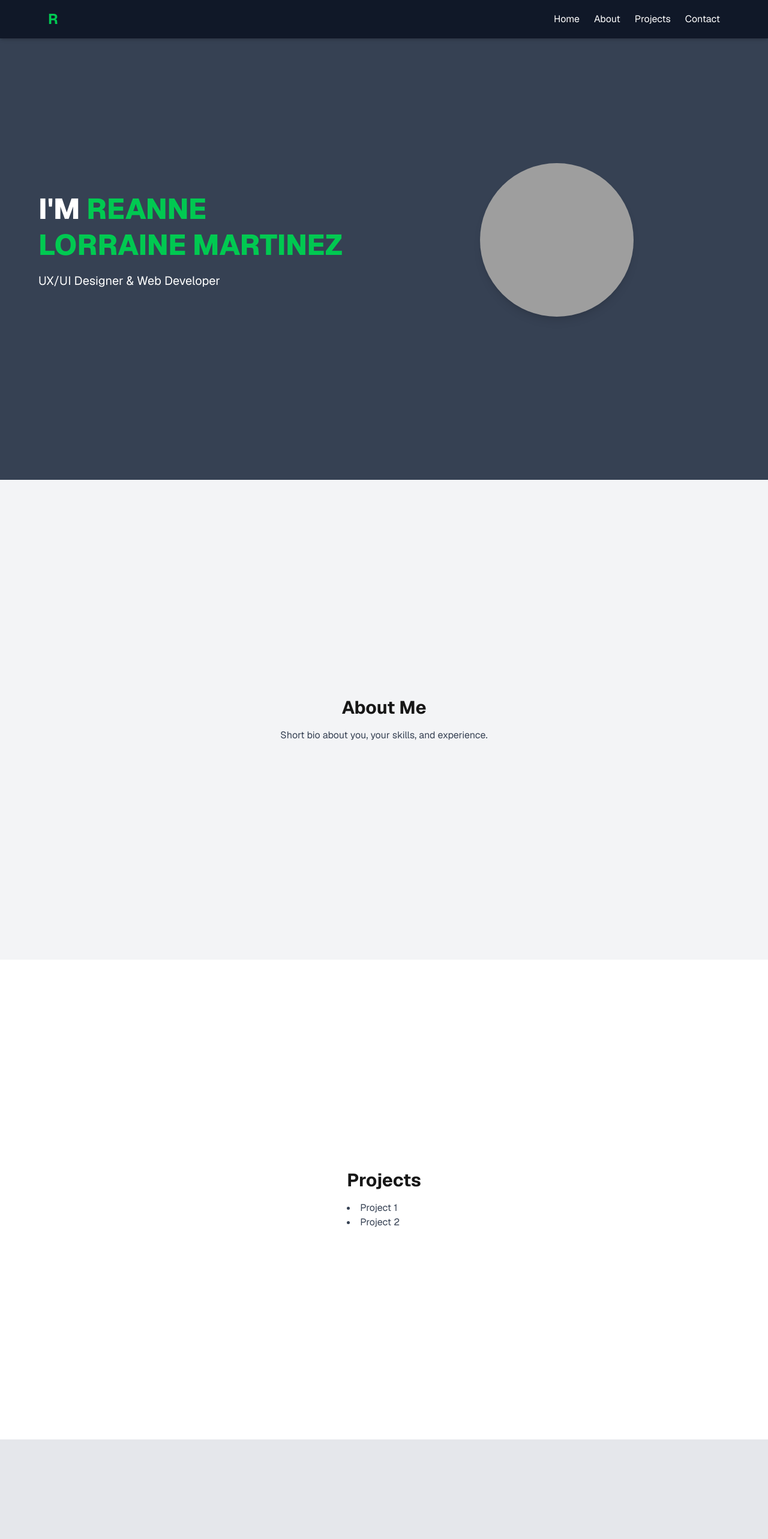
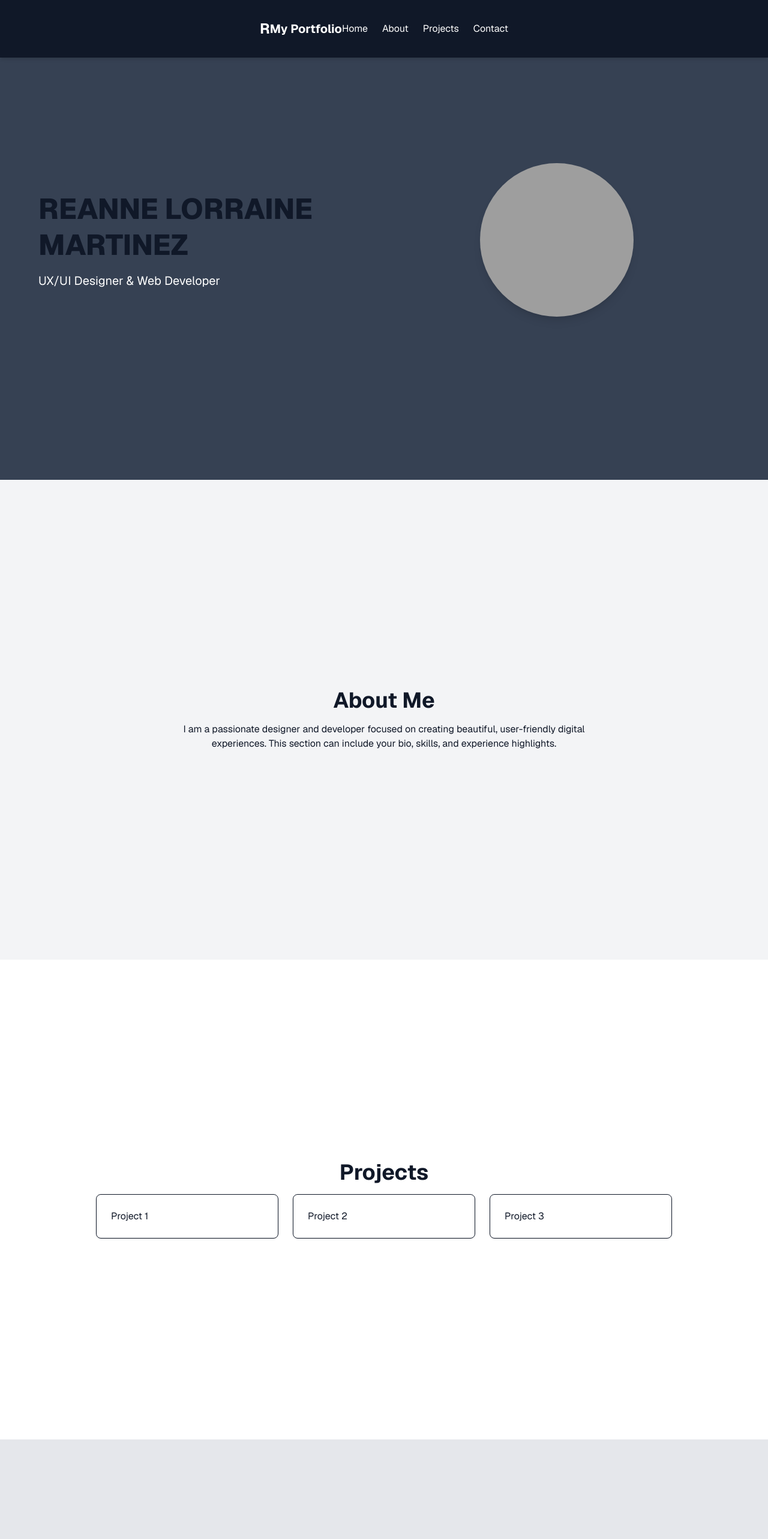
Before and after one commit to ZenorianDev/Portfolio, a Next.js app in the folder portfolio/: page / in a window 1280 px wide. Shown: the top 2566 px of the page at 60% size. Built offline with nearby package versions, Linux system fonts and the light colour scheme; grey boxes are pictures that could not be loaded.

Commit message:
components

```diff
--- a/portfolio/components/contact.tsx
+++ b/portfolio/components/contact.tsx
@@ -5,7 +5,7 @@
       className="h-screen flex flex-col justify-center items-center bg-gray-200 text-gray-900"
     >
       <h2 className="text-4xl font-bold mb-4">Contact Me</h2>
-      <p className="mb-4">Let’s work together! Reach me via email:</p>
+      <p className="mb-4">Let's work together! Reach me via email:</p>
       <a
         href="mailto:yourname@example.com"
         className="px-6 py-3 bg-gray-900 text-white rounded-md hover:bg-gray-700 transition"
--- a/portfolio/components/footer.tsx
+++ b/portfolio/components/footer.tsx
@@ -1,7 +1,7 @@
 export default function Footer() {
   return (
     <footer className="bg-gray-900 text-white py-6 text-center">
-      <p>© {new Date().getFullYear()} Reanne Martinez | 2024 All rights reserved.</p>
+      <p>© {new Date().getFullYear()} Reanne Martinez | All rights reserved.</p>
     </footer>
   );
 }
--- a/portfolio/components/homesection.tsx
+++ b/portfolio/components/homesection.tsx
@@ -2,15 +2,16 @@
   return (
     <main className="font-sans">
       {/* Navbar */}
-      <nav className="fixed top-0 left-0 w-full bg-gray-900 text-white z-50 shadow-md">
+      <nav className="fixed top-0 left-0 w-full bg-gray-900 text-white px-8 py-4 flex justify-between items-center shadow-md z-50">
         <div className="max-w-6xl mx-auto flex justify-between items-center p-4">
-          <div className="text-2xl font-bold text-green-500">R</div>
-          <ul className="flex gap-6">
-            <li><a href="#homesection" className="hover:text-green-500">Home</a></li>
-            <li><a href="#about" className="hover:text-green-500">About</a></li>
-            <li><a href="#projects" className="hover:text-green-500">Projects</a></li>
-            <li><a href="#contact" className="hover:text-green-500">Contact</a></li>
-          </ul>
+          <div className="text-2xl font-bold text-white">R</div>
+        <h1 className="text-xl font-bold">My Portfolio</h1>
+        <ul className="flex space-x-6">
+          <li><a href="#homesection">Home</a></li>
+          <li><a href="#about">About</a></li>
+          <li><a href="#projects">Projects</a></li>
+          <li><a href="#contact">Contact</a></li>
+        </ul>
         </div>
       </nav>
 
@@ -21,7 +22,7 @@
       >
         <div className="max-w-xl p-8 text-center md:text-left">
           <h1 className="text-5xl font-extrabold leading-tight">
-            I'M <span className="text-green-500">REANNE LORRAINE MARTINEZ</span>
+            <span className="text-gray-900">REANNE LORRAINE MARTINEZ</span>
           </h1>
           <p className="mt-4 text-xl">UX/UI Designer & Web Developer</p>
         </div>
@@ -35,37 +36,49 @@
       </section>
 
       {/* About Section */}
-      <section id="about" className="h-screen flex items-center justify-center bg-gray-100">
-        <div className="max-w-3xl p-8 text-center">
-          <h2 className="text-3xl font-bold">About Me</h2>
-          <p className="mt-4 text-gray-700">
-            Short bio about you, your skills, and experience.
-          </p>
-        </div>
+      <section
+        id="about"
+        className="h-screen flex flex-col justify-center items-center bg-gray-100 text-gray-900"
+      >
+        <h2 className="text-4xl font-bold mb-4">About Me</h2>
+        <p className="max-w-2xl text-center">
+          I am a passionate designer and developer focused on creating beautiful,
+          user-friendly digital experiences. This section can include your bio,
+          skills, and experience highlights.
+        </p>
       </section>
 
       {/* Projects Section */}
-      <section id="projects" className="h-screen flex items-center justify-center bg-white">
-        <div className="max-w-3xl p-8">
-          <h2 className="text-3xl font-bold">Projects</h2>
-          <ul className="mt-4 list-disc list-inside text-gray-700">
-            <li>Project 1</li>
-            <li>Project 2</li>
-          </ul>
+      <section
+        id="projects"
+        className="h-screen flex flex-col justify-center items-center bg-white text-gray-900"
+      >
+        <h2 className="text-4xl font-bold mb-4">Projects</h2>
+        <div className="grid grid-cols-1 sm:grid-cols-2 md:grid-cols-3 gap-6 w-3/4">
+          <div className="p-6 border rounded-lg shadow">Project 1</div>
+          <div className="p-6 border rounded-lg shadow">Project 2</div>
+          <div className="p-6 border rounded-lg shadow">Project 3</div>
         </div>
       </section>
 
       {/* Contact Section */}
-      <section id="contact" className="h-screen flex items-center justify-center bg-gray-200">
-        <div className="max-w-xl p-8 text-center">
-          <h2 className="text-3xl font-bold">Contact</h2>
-          <p className="mt-4">Reach me at <a href="mailto:you@email.com" className="text-green-500">you@email.com</a></p>
-        </div>
+      <section
+        id="contact"
+        className="h-screen flex flex-col justify-center items-center bg-gray-200 text-gray-900"
+      >
+        <h2 className="text-4xl font-bold mb-4">Contact Me</h2>
+        <p className="mb-4">Let's work together! Reach me via email:</p>
+        <a
+          href="mailto:yourname@example.com"
+          className="px-6 py-3 bg-gray-900 text-white rounded-md hover:bg-gray-700 transition"
+        >
+          Say Hello
+        </a>
       </section>
 
       {/* Footer */}
-      <footer className="bg-gray-900 text-white text-center p-4">
-        © {new Date().getFullYear()} Your Name. All Rights Reserved.
+      <footer className="bg-gray-900 text-white py-6 text-center">
+        <p>© {new Date().getFullYear()} Reanne Martinez | All rights reserved.</p>
       </footer>
     </main>
   );
```
